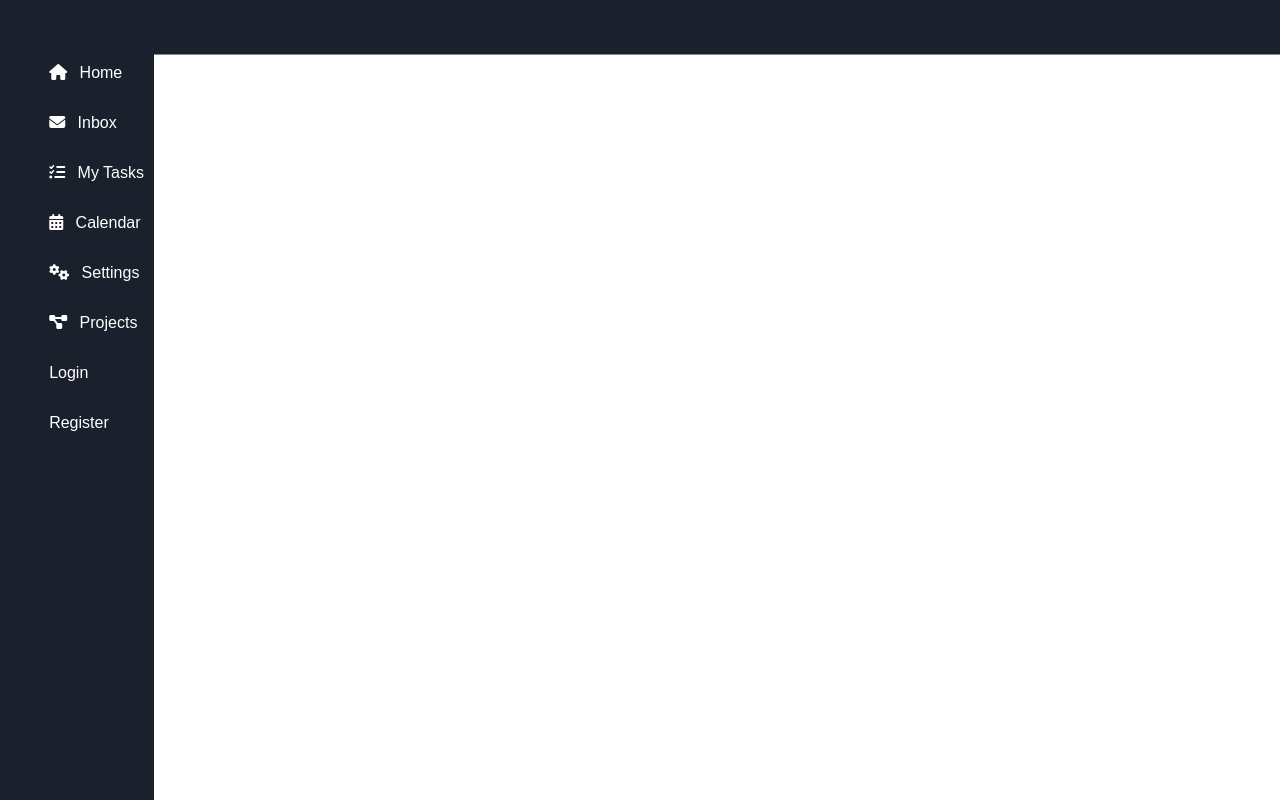
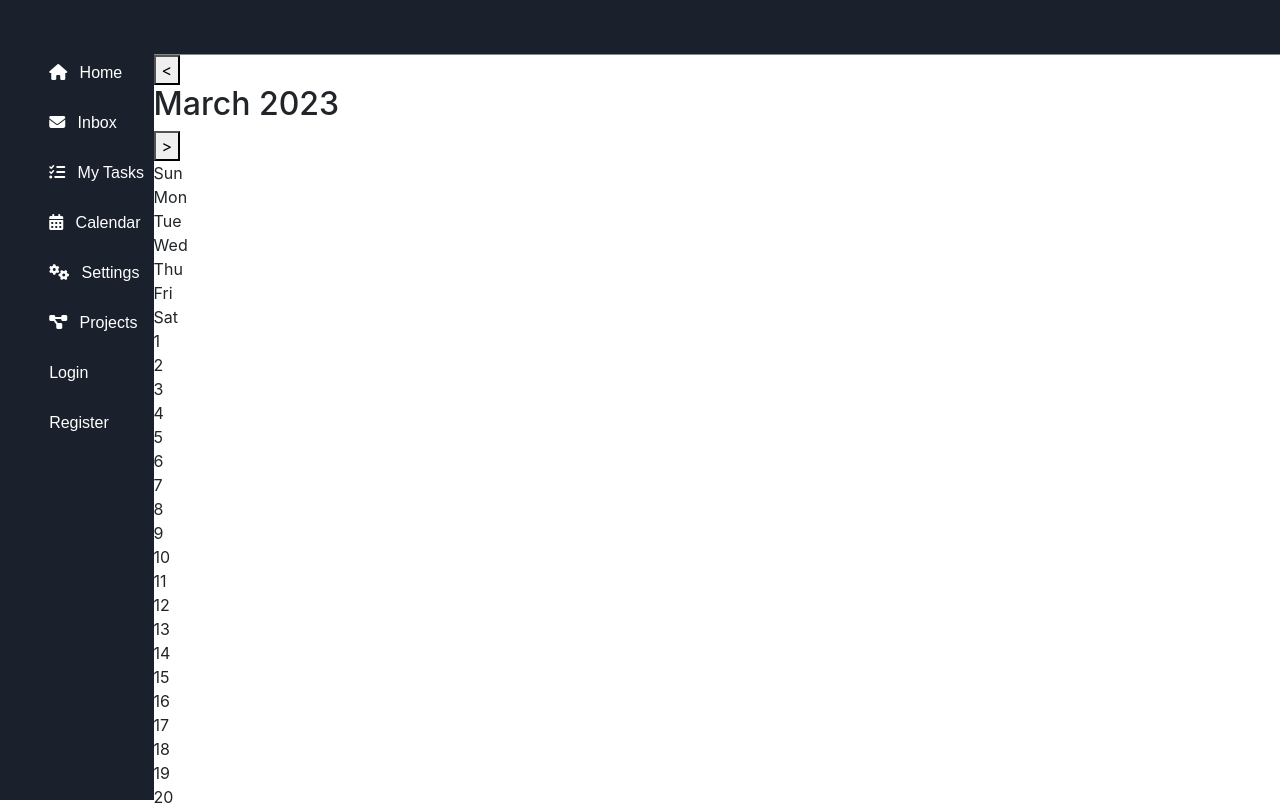
Before and after one commit to dawid-md/ysana, a React (Create React App) app: page /calendar in a window 1280 px wide. Shown: the top 805 px of the page. Built offline with nearby package versions, Linux system fonts and the light colour scheme.

Commit message:
adding calendar

```diff
--- a/src/App.css
+++ b/src/App.css
@@ -178,7 +178,7 @@ img{
   margin-left: 32%;
 }
 
-.fa-solid{
+.left-panel .fa-solid{
   padding-right: 8px;
 }
 
--- a/src/App.js
+++ b/src/App.js
@@ -9,6 +9,7 @@ import { BrowserRouter, Routes, Route } from 'react-router-dom'
 import AuthContext from './context/AuthContext'
 import MyTasks from './components/MyTasks/MyTasks'
 import Projects from './components/Projects/Projects'
+import Calendar from './components/Calendar/Calendar'
 
 function App() {
   const { setAuth, setUser } = useContext(AuthContext)
@@ -41,6 +42,7 @@ function App() {
                 <Route path="/login" element={<Login />} />
                 <Route path="/register" element={<Register />} />
                 <Route path="/projects" element={<Projects />} />
+                <Route path="/calendar" element={<Calendar />} />
               </Routes>
             </div>
         </BrowserRouter>
--- a/src/components/Body/Body.js
+++ b/src/components/Body/Body.js
@@ -107,7 +107,7 @@ export default function Body(){
             <div className="main-div">
 
             <div className="filterPanel">
-                <button onClick={addNewTaskForm} className="addTaskbtn btn btn-light btn-sm">+ Add Task</button>
+                <button onClick={addNewTaskForm} className="addTaskbtn btn btn-light btn-sm"><i class="fa-solid fa-plus"></i> Add Task</button>
                 <button className="addTaskbtnX btn btn-light btn-sm"><i className="fa-solid fa-user"></i></button>
                 <button className="addTaskbtnX btn btn-light btn-sm">Sort</button>
             </div>
--- a/src/components/Body/Table.js
+++ b/src/components/Body/Table.js
@@ -55,7 +55,7 @@ export default function Table({ project, projects, tasks, removeTask, getData })
         tasks.length > 0 ?
             <>
             <div className="projectNameRow">
-                <button className="btn btn-light btn-sm d-inline-block" onClick={changeProjectVisibility}>v</button>
+                <button className="btn btn-light btn-sm d-inline-block" onClick={changeProjectVisibility}><span><i className="fa-solid fa-chevron-down"></i></span></button>
                 <p className="fw-bold mx-1 d-inline-block">{project}</p>
             </div>
             <form id={project} className={displayProject}>
@@ -124,12 +124,12 @@ export default function Table({ project, projects, tasks, removeTask, getData })
                                     <button type="button" onClick={
                                             taskState.id ? () => updateTask(taskState)
                                             : () => insertTaskData()
-                                        } className="btn btn-light btn-sm"><span><i class="fa-solid fa-check"></i></span></button>
+                                        } className="btn btn-light btn-sm"><span><i className="fa-solid fa-check"></i></span></button>
                                     <button type="button" onClick={
                                             task.id == undefined ? () => removeTask(task.id)
                                             : () => {settaskState(formTemplate)}
-                                        } className="mx-2 btn btn-light btn-sm"><span><i class="fa-solid fa-ban"></i></span></button>
-                                    <button type="button" onClick={() => removeTask(task.id)} className="btn btn-sm btn-light"><span><i class="fa-solid fa-trash"></i></span></button>
+                                        } className="mx-2 btn btn-light btn-sm"><span><i className="fa-solid fa-ban"></i></span></button>
+                                    <button type="button" onClick={() => removeTask(task.id)} className="btn btn-sm btn-light"><span><i className="fa-solid fa-trash"></i></span></button>
                                 </td>
                                 </tr>
                             </>
--- /dev/null
+++ b/src/components/Calendar/Calendar.js
@@ -0,0 +1,74 @@
+import { useState } from "react"
+
+export default function Calendar(){
+    const [selectedDate, setSelectedDate] = useState(new Date());
+
+    const daysOfWeek = ['Sun', 'Mon', 'Tue', 'Wed', 'Thu', 'Fri', 'Sat'];
+    const monthNames = ['January', 'February', 'March', 'April', 'May', 'June', 'July', 'August', 'September', 'October', 'November', 'December'];
+
+    const daysInMonth = (date) => {
+      return new Date(date.getFullYear(), date.getMonth() + 1, 0).getDate();
+    };
+
+    const firstDayOfMonth = (date) => {
+      return new Date(date.getFullYear(), date.getMonth(), 1).getDay();
+    };
+
+    const handlePrevMonthClick = () => {
+      const newDate = new Date(selectedDate);
+      newDate.setMonth(newDate.getMonth() - 1);
+      setSelectedDate(newDate);
+    };
+
+    const handleNextMonthClick = () => {
+      const newDate = new Date(selectedDate);
+      newDate.setMonth(newDate.getMonth() + 1);
+      setSelectedDate(newDate);
+    };
+
+    const renderDaysOfWeek = () => {
+      return daysOfWeek.map((day) => {
+        return (
+          <div key={day} className="calendar__day-of-week">
+            {day}
+          </div>
+        );
+      });
+    };
+
+    const renderDaysOfMonth = () => {
+      const days = [];
+      const daysInCurrentMonth = daysInMonth(selectedDate);
+      const firstDay = firstDayOfMonth(selectedDate);
+
+      for (let i = 0; i < firstDay; i++) {
+        days.push(<div key={`blank-${i}`} className="calendar__day calendar__day--blank"></div>);
+      }
+
+      for (let i = 1; i <= daysInCurrentMonth; i++) {
+        const currentDate = new Date(selectedDate);
+        currentDate.setDate(i);
+        days.push(
+          <div key={i} className="calendar__day" onClick={() => setSelectedDate(currentDate)}>
+            {i}
+          </div>
+        );
+      }
+
+      return days;
+    };
+
+    return (
+      <div className="calendar">
+        <div className="calendar__header">
+          <button onClick={handlePrevMonthClick}>{'<'}</button>
+          <h2>{monthNames[selectedDate.getMonth()]} {selectedDate.getFullYear()}</h2>
+          <button onClick={handleNextMonthClick}>{'>'}</button>
+        </div>
+        <div className="calendar__body">
+          {renderDaysOfWeek()}
+          {renderDaysOfMonth()}
+        </div>
+      </div>
+    );
+}
--- a/src/components/Panel/Panel.js
+++ b/src/components/Panel/Panel.js
@@ -23,7 +23,7 @@ export default function Panel(){
                     <span><i className="fa-solid fa-list-check"></i> My Tasks</span>
                 </div>
             </Link>
-            <Link to={"/"}>
+            <Link to={"/calendar"}>
                 <div className="panelDiv">
                     <span><i className="fa-solid fa-calendar-days"></i> Calendar</span>
                 </div>
```
